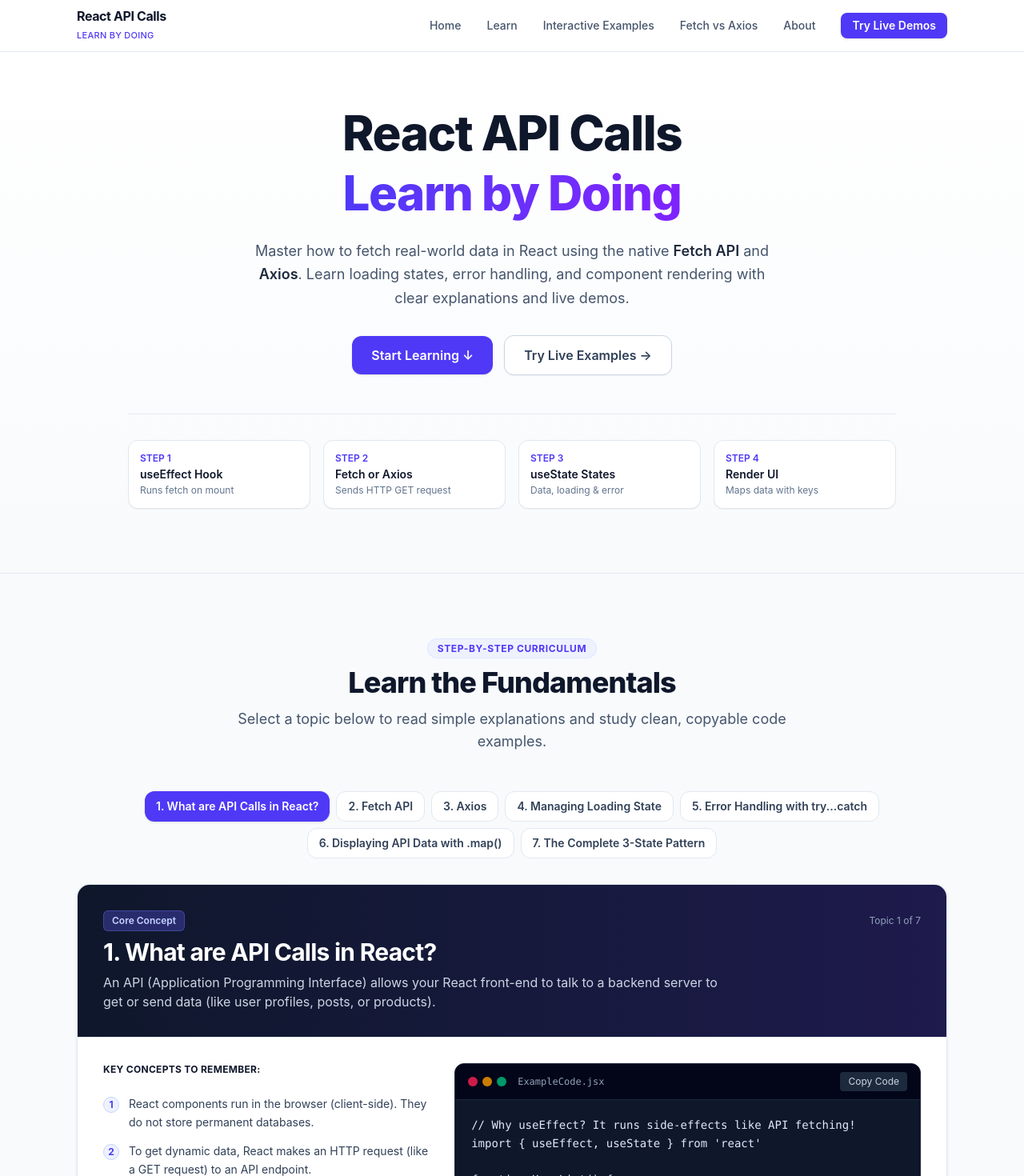
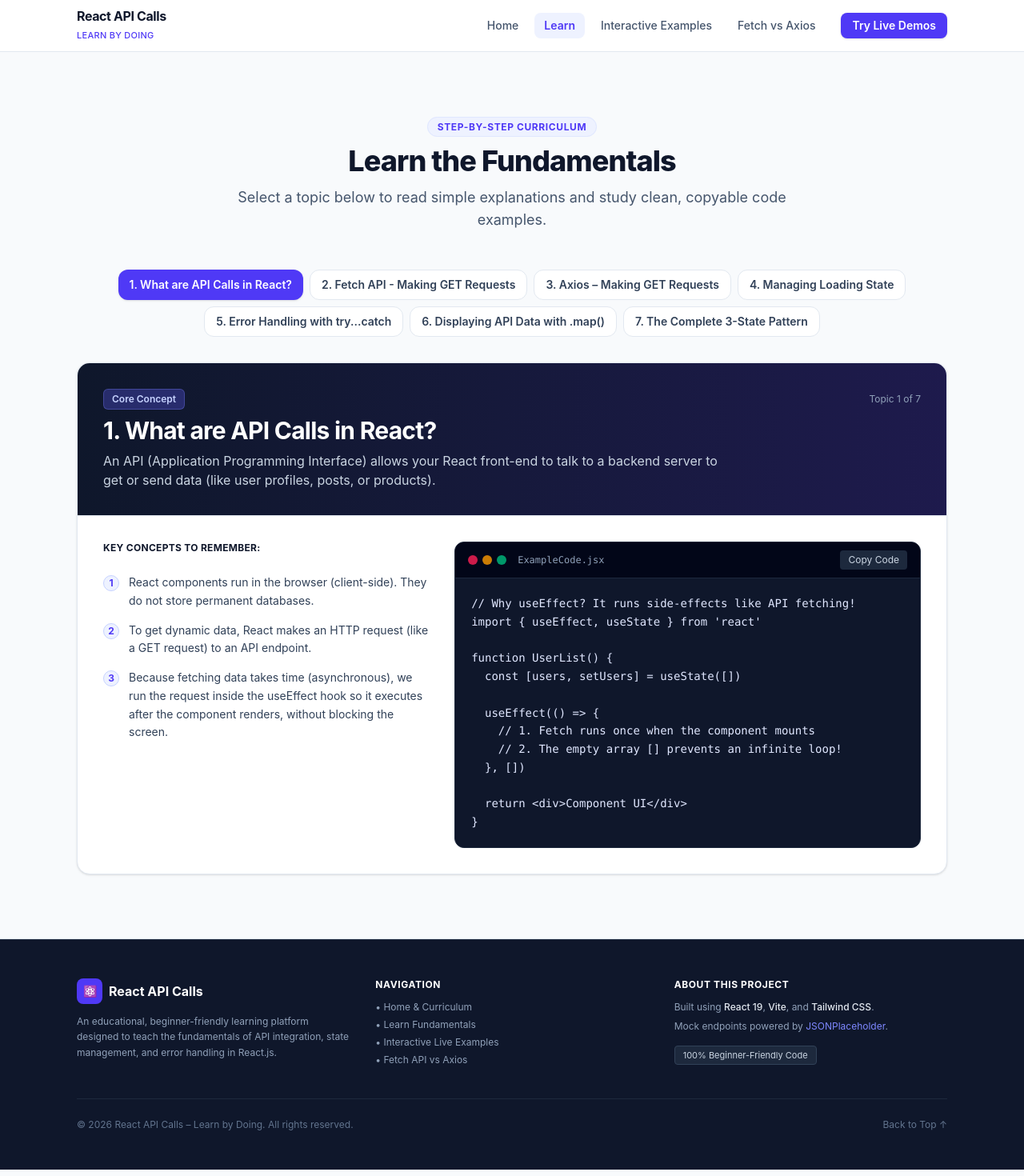
Before and after one commit to farman123-ux/React-Fetch-Axios, a React (Vite) app: page /learn in a window 1280 px wide. Shown: the top 1470 px of the page at 80% size. Built offline with nearby package versions, Linux system fonts and the light colour scheme.

Commit message:
feat: add initial app layout and learning components for API integration practice

```diff
--- a/src/App.jsx
+++ b/src/App.jsx
@@ -1,28 +1,45 @@
+import { useEffect } from 'react'
+import { Route, Routes, useLocation } from 'react-router-dom'
 import Navbar from './components/Navbar'
 import Hero from './components/Hero'
 import LearningSection from './components/LearningSection'
 import InteractiveExamples from './components/InteractiveExamples'
 import FetchVsAxios from './components/FetchVsAxios'
 import Footer from './components/Footer'
-import { Route, Routes } from 'react-router-dom'
 
+
+
+function ScrollToTop() {
+  const { pathname } = useLocation()
+  useEffect(() => {
+    window.scrollTo(0, 0)
+  }, [pathname])
+  return null
+}
 
 export default function App() {
   return (
     <div className="min-h-screen flex flex-col bg-slate-50 text-slate-800 font-sans">
-
+      <ScrollToTop />
       <Navbar />
 
+      <main className="flex-1">
+        <Routes>
+          <Route
+            path="/"
+            element={
+              <>
+                <Hero />
+                <LearningSection />
+              </>
+            }
+          />
+          <Route path="/learn" element={<LearningSection />} />
+          <Route path="/examples" element={<InteractiveExamples />} />
+          <Route path="/compare" element={<FetchVsAxios />} />
+        </Routes>
+      </main>
 
-      <main className="flex-1">
-        <Hero />
-
-        <LearningSection />
-      </main>
-      <Routes>
-        <Route path='/examples' element={<InteractiveExamples />} />
-        <Route path='/compare' element={<FetchVsAxios />} />
-      </Routes>
       <Footer />
     </div>
   )
--- a/src/components/Footer.jsx
+++ b/src/components/Footer.jsx
@@ -1,3 +1,5 @@
+import { Link } from 'react-router-dom'
+
 const currentYear = new Date().getFullYear()
 
 export default function Footer() {
@@ -7,14 +9,14 @@ export default function Footer() {
         <div className="grid grid-cols-1 md:grid-cols-3 gap-8 pb-10 border-b border-slate-800">
           {/* Brand Info */}
           <div>
-            <div className="flex items-center gap-2 mb-3">
+            <Link to="/" className="flex items-center gap-2 mb-3 inline-flex">
               <span className="w-8 h-8 rounded-lg bg-indigo-600 text-white font-bold flex items-center justify-center text-sm">
                 ⚛
               </span>
               <span className="font-bold text-white text-base">
                 React API Calls
               </span>
-            </div>
+            </Link>
             <p className="text-xs text-slate-400 leading-relaxed">
               An educational, beginner-friendly learning platform designed to teach the fundamentals of API integration, state management, and error handling in React.js.
             </p>
@@ -23,28 +25,28 @@ export default function Footer() {
           {/* Quick Learning Navigation */}
           <div>
             <h4 className="text-white text-xs font-bold uppercase tracking-wider mb-3">
-              Core Topics
+              Navigation
             </h4>
             <ul className="space-y-1.5 text-xs">
               <li>
-                <a href="#learn" className="hover:text-indigo-400 transition">
-                  • What are API Calls in React?
-                </a>
+                <Link to="/" className="hover:text-indigo-400 transition">
+                  • Home & Curriculum
+                </Link>
               </li>
               <li>
-                <a href="#learn" className="hover:text-indigo-400 transition">
-                  • Fetch API vs Axios
-                </a>
+                <Link to="/learn" className="hover:text-indigo-400 transition">
+                  • Learn Fundamentals
+                </Link>
               </li>
               <li>
-                <a href="#learn" className="hover:text-indigo-400 transition">
-                  • Loading States with useState
-                </a>
+                <Link to="/examples" className="hover:text-indigo-400 transition">
+                  • Interactive Live Examples
+                </Link>
               </li>
               <li>
-                <a href="#learn" className="hover:text-indigo-400 transition">
-                  • Error Handling with try...catch
-                </a>
+                <Link to="/compare" className="hover:text-indigo-400 transition">
+                  • Fetch API vs Axios
+                </Link>
               </li>
             </ul>
           </div>
--- a/src/components/Hero.jsx
+++ b/src/components/Hero.jsx
@@ -1,3 +1,5 @@
+import { Link } from 'react-router-dom'
+
 export default function Hero() {
   return (
     <section id="home" className="pt-12 pb-16 sm:pt-16 sm:pb-20 bg-gradient-to-b from-white to-slate-50 border-b border-slate-200">
@@ -18,18 +20,18 @@ export default function Hero() {
 
         {/* Action Buttons */}
         <div className="mt-8 flex flex-col sm:flex-row items-center justify-center gap-3.5">
-          <a
-            href="#learn"
-            className="w-full sm:w-auto px-6 py-3 rounded-xl bg-indigo-600 text-white font-semibold shadow-sm hover:bg-indigo-700 focus:outline-none focus:ring-2 focus:ring-indigo-500 focus:ring-offset-2 transition"
+          <Link
+            to="/learn"
+            className="w-full sm:w-auto px-6 py-3 rounded-xl bg-indigo-600 text-white font-semibold shadow-sm hover:bg-indigo-700 focus:outline-none focus:ring-2 focus:ring-indigo-500 focus:ring-offset-2 transition text-center"
           >
-            Start Learning &darr;
-          </a>
-          <a
-            href="#examples"
-            className="w-full sm:w-auto px-6 py-3 rounded-xl bg-white border border-slate-300 text-slate-700 font-semibold shadow-xs hover:bg-slate-50 hover:text-slate-900 transition"
+            Start Learning &rarr;
+          </Link>
+          <Link
+            to="/examples"
+            className="w-full sm:w-auto px-6 py-3 rounded-xl bg-white border border-slate-300 text-slate-700 font-semibold shadow-xs hover:bg-slate-50 hover:text-slate-900 transition text-center"
           >
             Try Live Examples &rarr;
-          </a>
+          </Link>
         </div>
 
         {/* Quick Highlights Pill Row */}
--- a/src/components/LearningSection.jsx
+++ b/src/components/LearningSection.jsx
@@ -35,11 +35,10 @@ function UserList() {
 
   return <div>Component UI</div>
 }`,
-      tip: 'Always provide an empty dependency array [] to useEffect if you only want the API call to run once when the page loads.',
     },
     {
       id: 'fetch-api',
-      title: '2. Fetch API – Making GET Requests',
+      title: '2. Fetch API - Making GET Requests',
       badge: 'Built-in',
       description:
         'fetch() is built directly into modern web browsers. You do not need to install any external npm library to use it.',
@@ -65,7 +64,6 @@ function UserList() {
     console.error('Fetch failed:', error.message)
   }
 }`,
-      tip: 'Remember: response.json() is also asynchronous, so you must put "await" in front of response.json().',
     },
     {
       id: 'axios-api',
@@ -92,7 +90,6 @@ async function loadPosts() {
     console.error('Axios error:', error.message)
   }
 }`,
-      tip: 'With Axios, your data is always stored under response.data. You do not need to check response.ok manually.',
     },
     {
       id: 'loading-state',
@@ -123,7 +120,6 @@ async function fetchData() {
 if (loading) {
   return <div className="spinner">Loading your data...</div>
 }`,
-      tip: 'Using the "finally" block ensures setLoading(false) always executes, preventing your app from getting stuck on the loading screen forever.',
     },
     {
       id: 'error-handling',
@@ -234,7 +230,7 @@ if (error) {
     },
   ]
 
-  const currentTopic = topics.find((t) => t.id === activeTab) || topics[0]
+  const currentTopic = topics.find((t) => t.id === activeTab)
 
   return (
     <section id="learn" className="py-16 sm:py-20 bg-slate-50 border-b border-slate-200">
@@ -264,7 +260,7 @@ if (error) {
                   : 'bg-white text-slate-700 border border-slate-200 hover:bg-slate-100'
               }`}
             >
-              {topic.title.split('–')[0]}
+              {topic.title}
             </button>
           ))}
         </div>
@@ -305,13 +301,7 @@ if (error) {
               </ul>
 
               {/* Beginner Tip Callout Box */}
-              <div className="p-4 rounded-xl bg-amber-50 border border-amber-200 text-amber-900 text-xs sm:text-sm">
-                <div className="flex items-center gap-2 font-bold mb-1 text-amber-800">
-                  <span>💡</span>
-                  <span>Beginner Tip:</span>
-                </div>
-                <p className="leading-relaxed">{currentTopic.tip}</p>
-              </div>
+
             </div>
 
             {/* Right: Code Example with Copy Button */}
--- a/src/components/Navbar.jsx
+++ b/src/components/Navbar.jsx
@@ -1,14 +1,14 @@
 import { useState } from 'react'
+import { Link, NavLink } from 'react-router-dom'
 
 export default function Navbar() {
   const [mobileMenuOpen, setMobileMenuOpen] = useState(false)
 
   const navLinks = [
-    { label: 'Home', href: '#home' },
-    { label: 'Learn', href: '#learn' },
-    { label: 'Interactive Examples', href: '#examples' },
-    { label: 'Fetch vs Axios', href: '#compare' },
-    { label: 'About', href: '#about' },
+    { label: 'Home', to: '/' },
+    { label: 'Learn', to: '/learn' },
+    { label: 'Interactive Examples', to: '/examples' },
+    { label: 'Fetch vs Axios', to: '/compare' },
   ]
 
   return (
@@ -16,7 +16,7 @@ export default function Navbar() {
       <div className="max-w-6xl mx-auto px-4 sm:px-6 lg:px-8">
         <div className="flex items-center justify-between h-16">
           {/* Brand Logo */}
-          <a href="#home" className="flex items-center gap-2.5 group">
+          <Link to="/" className="flex items-center gap-2.5 group">
             <div>
               <span className="font-bold text-slate-900 tracking-tight block text-base leading-tight">
                 React API Calls
@@ -25,32 +25,38 @@ export default function Navbar() {
                 Learn by Doing
               </span>
             </div>
-          </a>
+          </Link>
 
           {/* Desktop Navigation */}
           <nav className="hidden md:flex items-center space-x-1 lg:space-x-2">
             {navLinks.map((link) => (
-              <a
-                key={link.href}
-                href={link.href}
-                className="px-3 py-1.5 rounded-lg text-sm font-medium text-slate-600 hover:text-indigo-600 hover:bg-indigo-50 transition"
+              <NavLink
+                key={link.to}
+                to={link.to}
+                className={({ isActive }) =>
+                  `px-3 py-1.5 rounded-lg text-sm font-medium transition ${
+                    isActive
+                      ? 'text-indigo-600 bg-indigo-50 font-semibold'
+                      : 'text-slate-600 hover:text-indigo-600 hover:bg-indigo-50'
+                  }`
+                }
               >
                 {link.label}
-              </a>
+              </NavLink>
             ))}
-            <a
-              href="#examples"
+            <Link
+              to="/examples"
               className="ml-3 px-3.5 py-1.5 rounded-lg text-sm font-semibold text-white bg-indigo-600 hover:bg-indigo-700 shadow-sm transition"
             >
               Try Live Demos
-            </a>
+            </Link>
           </nav>
 
           {/* Mobile Menu Button */}
           <div className="flex md:hidden">
             <button
               onClick={() => setMobileMenuOpen(!mobileMenuOpen)}
-              className="p-2 rounded-lg text-slate-600 hover:text-slate-900 hover:bg-slate-100 focus:outline-none"
+              className="p-2 rounded-lg text-slate-600 hover:text-slate-900 hover:bg-slate-100 focus:outline-none cursor-pointer"
               aria-label="Toggle navigation menu"
             >
               {mobileMenuOpen ? (
@@ -70,22 +76,28 @@ export default function Navbar() {
         {mobileMenuOpen && (
           <div className="md:hidden py-3 border-t border-slate-200 space-y-1">
             {navLinks.map((link) => (
-              <a
-                key={link.href}
-                href={link.href}
+              <NavLink
+                key={link.to}
+                to={link.to}
                 onClick={() => setMobileMenuOpen(false)}
-                className="block px-3 py-2 rounded-lg text-sm font-medium text-slate-700 hover:text-indigo-600 hover:bg-indigo-50 transition"
+                className={({ isActive }) =>
+                  `block px-3 py-2 rounded-lg text-sm font-medium transition ${
+                    isActive
+                      ? 'text-indigo-600 bg-indigo-50 font-semibold'
+                      : 'text-slate-700 hover:text-indigo-600 hover:bg-indigo-50'
+                  }`
+                }
               >
                 {link.label}
-              </a>
+              </NavLink>
             ))}
-            <a
-              href="#examples"
+            <Link
+              to="/examples"
               onClick={() => setMobileMenuOpen(false)}
               className="block text-center mt-2 px-3 py-2 rounded-lg text-sm font-semibold text-white bg-indigo-600 hover:bg-indigo-700"
             >
               Try Live Demos
-            </a>
+            </Link>
           </div>
         )}
       </div>
```
